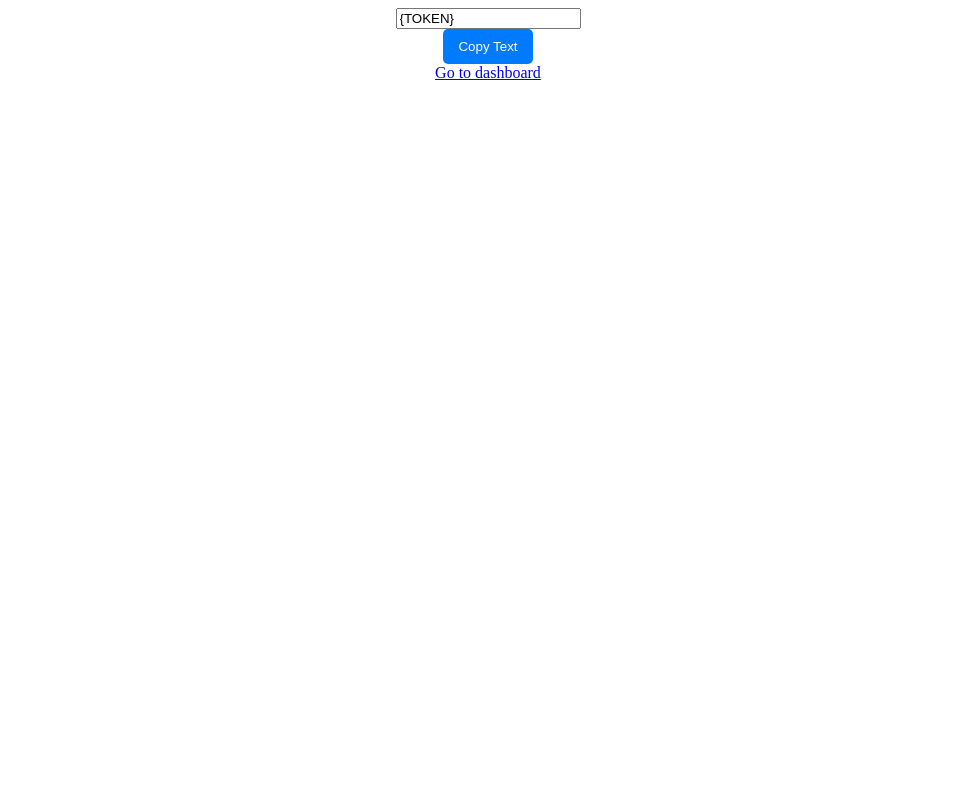
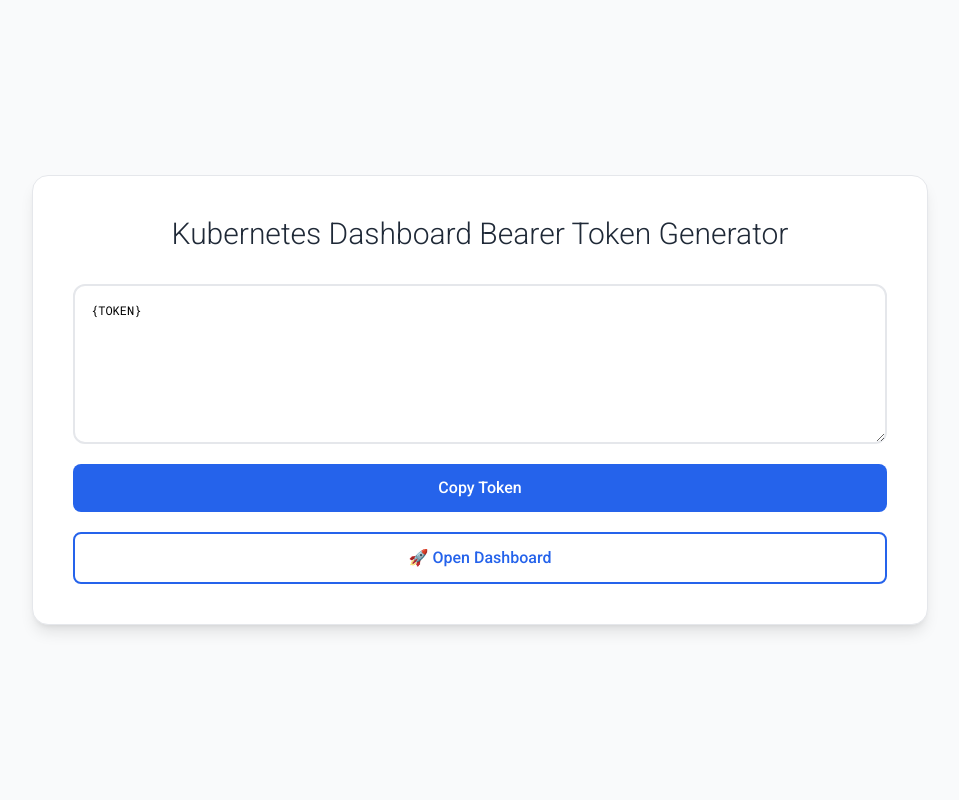
Before and after one commit to Aidan-Wallace/kubernetes-dashboard-token-api, a Python web app: template templates/index.html in a window 1280 px wide. Shown: the whole page, without its empty margins (160-1119 px from the left). Run offline with Jinja, Linux system fonts and the light colour scheme; the template is opened without the code that fills it, so the values that code supplies are empty; some libraries are stand-ins or nearby versions.

Commit message:
use tailwind and refactor ui

```diff
--- a/templates/index.html
+++ b/templates/index.html
@@ -5,53 +5,34 @@
 		<meta name="viewport" content="width=device-width, initial-scale=1.0" />
 		<title>Kubernetes Dashboard Bearer Token Generator</title>
 		<link rel="icon" type="image/x-icon" href="/static/favicon.png" />
+		<link rel="preconnect" href="https://fonts.googleapis.com">
+		<link rel="preconnect" href="https://fonts.gstatic.com" crossorigin>
+		<link href="https://fonts.googleapis.com/css2?family=Roboto:ital,wght@0,100;0,300;0,400;0,500;0,700;0,900;1,100;1,300;1,400;1,500;1,700;1,900&family=Roboto+Mono:ital,wght@0,100..700;1,100..700&display=swap" rel="stylesheet">
+		<script src="https://cdn.tailwindcss.com"></script>
 		<style>
-			content {
-				width: 100vw;
-				display: flex;
-				flex-direction: column;
-				justify-content: center;
-				align-items: center;
+			* {
+				font-family: 'Roboto', sans-serif;
 			}
-			#copyButton {
-				padding: 10px 15px;
-				background-color: #007bff;
-				color: white;
-				border: none;
-				border-radius: 5px;
-				cursor: pointer;
-			}
-			#copyButton:hover {
-				background-color: #0056b3;
-			}
-			#text {
-				width: 100;
-			}
-			#status {
-				display: flex;
-				flex-direction: column;
-				align-items: center;
-			}
-			.status-text {
-				font-size: xx-large;
-				font-family: Verdana;
-				font-weight: 900;
-			}
-			.hidden {
-				display: none !important;
+			#textToCopy {
+				font-family: 'Roboto Mono', monospace;
 			}
 		</style>
 	</head>
-	<body>
-		<content>
-			<input type="text" id="textToCopy" value="{TOKEN}" readonly val />
-			<button id="copyButton">Copy Text</button>
-			<a href="{KUBERNETES_DASHBOARD_URL}">Go to dashboard</a>
-			<div id="status" class="hidden">
-				<span class="status-text">Token Copied</span>
-				<span class="status-text">Redirecting to {KUBERNETES_DASHBOARD_URL}</span>
+	<body class="bg-gray-50 min-h-screen flex items-center justify-center p-5">
+		<div class="w-full max-w-4xl flex flex-col gap-5">
+			<div class="bg-white border border-gray-200 rounded-2xl p-10 shadow-lg">
+				<h1 class="text-gray-800 text-center mb-8 text-3xl font-light">Kubernetes Dashboard Bearer Token Generator</h1>
+				<div class="flex flex-col gap-5">
+					<textarea id="textToCopy" class="w-full h-40 p-4 text-xs bg-white border-2 border-gray-200 rounded-xl resize-y break-all whitespace-pre-wrap" readonly>{TOKEN}</textarea>
+					<button id="copyButton" class="w-full p-3 bg-blue-600 text-white rounded-lg text-base font-medium hover:bg-blue-700">Copy Token</button>
+					<a href="{KUBERNETES_DASHBOARD_URL}" class="flex items-center justify-center w-full p-3 text-blue-600 border-2 border-blue-600 rounded-lg font-medium hover:bg-blue-600 hover:text-white">🚀 Open Dashboard</a>
+				</div>
 			</div>
-		</content>
+			<div id="status" class="hidden flex flex-col items-center gap-2">
+				<span class="text-2xl font-semibold text-gray-800">✅ Token Copied</span>
+				<span class="text-2xl font-semibold text-gray-800">Redirecting to Dashboard...</span>
+			</div>
+		</div>
 		<script>
 			const textToCopyEl = document.getElementById("textToCopy");
 			const buttonEl = document.getElementById("copyButton");
```
